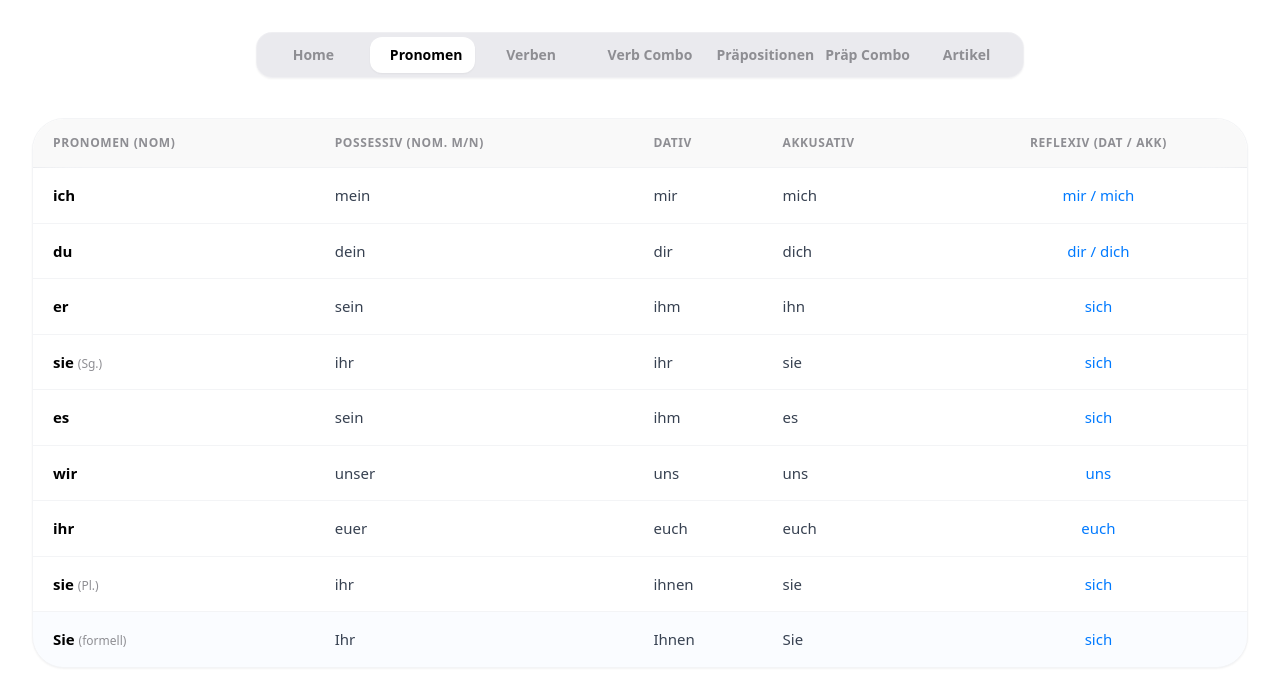
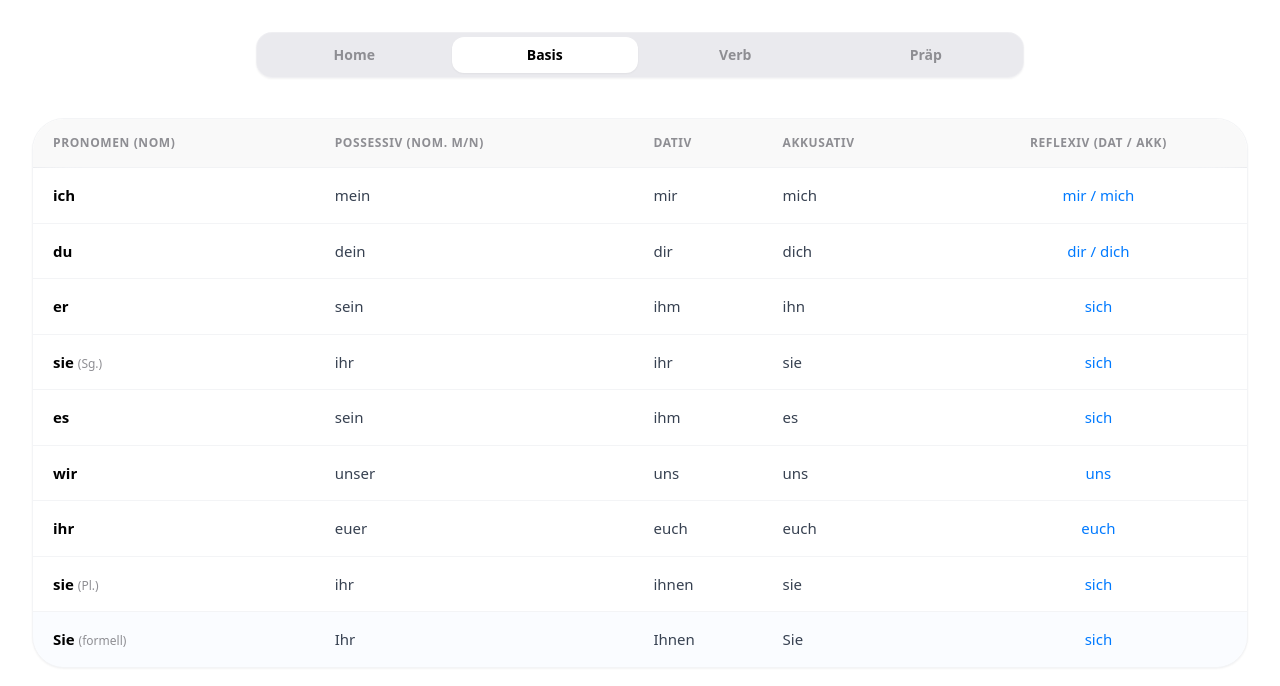
Before and after one commit to iwaszm/DEgrammar, a plain HTML site: page index.html in a window 1280 px wide. Both pictures are taken after a click on the element "Wir". Drawn offline with nearby package versions, Linux system fonts and the light colour scheme.

Commit message:
Refine navigation layout

```diff
--- a/assets/js/app.js
+++ b/assets/js/app.js
@@ -9,11 +9,14 @@ document.addEventListener('DOMContentLoaded', () => {
 
     // --- Navigation Logic ---
     const btnHome = document.getElementById('nav-home');
+    const btnBasis = document.getElementById('nav-basis');
     const btnVerben = document.getElementById('nav-verben');
+    const btnVerbenPage = document.getElementById('nav-verben-page');
     const btnVerbCombo = document.getElementById('nav-verb-combo');
     const btnPronomen = document.getElementById('nav-pronomen');
     const btnArtikel = document.getElementById('nav-artikel');
     const btnPraepositionen = document.getElementById('nav-praepositionen');
+    const btnPraepositionenPage = document.getElementById('nav-praepositionen-page');
     const btnPraepositionenCombo = document.getElementById('nav-praepositionen-combo');
 
     const pageHome = document.getElementById('page-home');
@@ -25,6 +28,24 @@ document.addEventListener('DOMContentLoaded', () => {
     const pagePraepositionenCombo = document.getElementById('page-praepositionen-combo');
 
     const navContainer = document.getElementById('main-nav-container');
+    const navBasisMenu = document.getElementById('nav-basis-menu');
+    const navVerbenMenu = document.getElementById('nav-verben-menu');
+    const navPraepositionenMenu = document.getElementById('nav-praepositionen-menu');
+
+    const closeNavMenus = () => {
+        navBasisMenu?.classList.add('hidden');
+        navVerbenMenu?.classList.add('hidden');
+        navPraepositionenMenu?.classList.add('hidden');
+    };
+
+    const toggleNavMenu = (menu) => {
+        if (!menu) return;
+        const willOpen = menu.classList.contains('hidden');
+        [navBasisMenu, navVerbenMenu, navPraepositionenMenu]
+            .filter(otherMenu => otherMenu && otherMenu !== menu)
+            .forEach(otherMenu => otherMenu.classList.add('hidden'));
+        menu.classList.toggle('hidden', !willOpen);
+    };
 
     function switchPage(pageId) {
         const pages = [
@@ -36,6 +57,8 @@ document.addEventListener('DOMContentLoaded', () => {
             { id: 'praepositionen', btn: btnPraepositionen, el: pagePraepositionen },
             { id: 'praepositionen-combo', btn: btnPraepositionenCombo, el: pagePraepositionenCombo }
         ];
+
+        closeNavMenus();
 
         pages.forEach(p => {
             if (p.id === pageId) {
@@ -52,6 +75,20 @@ document.addEventListener('DOMContentLoaded', () => {
                 }
             }
         });
+
+        const activeParentMap = {
+            'pronomen': btnBasis,
+            'artikel': btnBasis,
+            'verb-combo': btnVerben,
+            'verben': btnVerben,
+            'praepositionen': btnPraepositionen,
+            'praepositionen-combo': btnPraepositionen
+        };
+        const activeParent = activeParentMap[pageId];
+        if (activeParent) {
+            activeParent.classList.add('bg-white', 'shadow-sm', 'text-black');
+            activeParent.classList.remove('text-[#8E8E93]');
+        }
 
         // Toggle nav visibility
         if (pageId === 'home') {
@@ -71,12 +108,29 @@ document.addEventListener('DOMContentLoaded', () => {
     }
 
     if (btnHome) btnHome.addEventListener('click', () => switchPage('home'));
-    btnVerben.addEventListener('click', () => switchPage('verben'));
+    btnBasis?.addEventListener('click', (e) => {
+        e.stopPropagation();
+        toggleNavMenu(navBasisMenu);
+    });
+    btnVerben.addEventListener('click', (e) => {
+        e.stopPropagation();
+        toggleNavMenu(navVerbenMenu);
+    });
+    btnVerbenPage?.addEventListener('click', () => switchPage('verben'));
     btnVerbCombo.addEventListener('click', () => switchPage('verb-combo'));
     btnPronomen.addEventListener('click', () => switchPage('pronomen'));
     btnArtikel.addEventListener('click', () => switchPage('artikel'));
-    btnPraepositionen.addEventListener('click', () => switchPage('praepositionen'));
+    btnPraepositionen.addEventListener('click', (e) => {
+        e.stopPropagation();
+        toggleNavMenu(navPraepositionenMenu);
+    });
+    btnPraepositionenPage?.addEventListener('click', () => switchPage('praepositionen'));
     btnPraepositionenCombo.addEventListener('click', () => switchPage('praepositionen-combo'));
+    document.addEventListener('click', (e) => {
+        if (!e.target.closest('#main-nav-container')) {
+            closeNavMenus();
+        }
+    });
 
     // Home Page Interaction
     document.querySelectorAll('.home-link').forEach(link => {
@@ -984,6 +1038,7 @@ document.addEventListener('DOMContentLoaded', () => {
     initPrepComboFilters();
     renderPraepositionenTable();
     renderPraepositionenComboTable();
+    switchPage('home');
 
     // Export for external use
     window.switchPage = switchPage;
--- a/index.html
+++ b/index.html
@@ -237,30 +237,51 @@
     <div class="max-w-7xl mx-auto px-4 sm:px-6 lg:px-8 pt-8">
 
         <!-- Navigation Bar (iOS Segmented Control) -->
-        <div id="main-nav-container" class="mb-10 transition-all duration-300 hidden opacity-0 pointer-events-none">
+        <div id="main-nav-container" class="relative z-40 mb-10 transition-all duration-300 hidden opacity-0 pointer-events-none">
             <div class="mx-auto flex w-full max-w-3xl justify-center">
-                <div class="grid w-full grid-cols-2 gap-1 rounded-2xl border border-white/20 bg-[#E5E5EA]/80 p-1 shadow-sm backdrop-blur-md sm:grid-cols-7">
-                    <button id="nav-home" class="px-3 sm:px-5 py-2 rounded-xl text-sm font-semibold transition-all duration-200 text-[#8E8E93] hover:text-black">
+                <div class="grid w-full grid-cols-2 gap-1 rounded-2xl border border-white/20 bg-[#E5E5EA]/80 p-1 shadow-sm backdrop-blur-md sm:grid-cols-4">
+                    <button id="nav-home" class="px-3 sm:px-5 py-2 rounded-xl text-sm font-semibold transition-all duration-200 text-[#8E8E93] hover:text-black sm:row-start-1 sm:col-start-1">
                         Home
                     </button>
-                    <button id="nav-pronomen" class="px-3 sm:px-5 py-2 rounded-xl text-sm font-semibold transition-all duration-200 text-[#8E8E93] hover:text-black whitespace-nowrap">
+                    <div class="relative sm:row-start-1 sm:col-start-2">
+                        <button id="nav-basis" class="w-full px-3 sm:px-5 py-2 rounded-xl text-sm font-semibold transition-all duration-200 text-[#8E8E93] hover:text-black whitespace-nowrap">
+                            Basis
+                        </button>
+                        <div id="nav-basis-menu" class="hidden absolute left-0 top-full z-50 mt-2 min-w-full rounded-2xl border border-white/20 bg-white/95 p-1 shadow-lg backdrop-blur-md">
+                            <button id="nav-pronomen" class="w-full px-3 py-2 rounded-xl text-left text-sm font-semibold transition-all duration-200 text-[#8E8E93] hover:bg-[#F2F2F7] hover:text-black whitespace-nowrap">
                                 Pronomen
                             </button>
-                    <button id="nav-verben" class="px-3 sm:px-5 py-2 rounded-xl text-sm font-semibold transition-all duration-200 text-[#8E8E93] hover:text-black whitespace-nowrap">
+                            <button id="nav-artikel" class="w-full px-3 py-2 rounded-xl text-left text-sm font-semibold transition-all duration-200 text-[#8E8E93] hover:bg-[#F2F2F7] hover:text-black whitespace-nowrap">
+                                Artikel
+                            </button>
+                        </div>
+                    </div>
+                    <div class="relative sm:row-start-1 sm:col-start-3">
+                        <button id="nav-verben" class="w-full px-3 sm:px-5 py-2 rounded-xl text-sm font-semibold transition-all duration-200 text-[#8E8E93] hover:text-black whitespace-nowrap">
+                            Verb
+                        </button>
+                        <div id="nav-verben-menu" class="hidden absolute left-0 top-full z-50 mt-2 min-w-full rounded-2xl border border-white/20 bg-white/95 p-1 shadow-lg backdrop-blur-md">
+                            <button id="nav-verben-page" class="w-full px-3 py-2 rounded-xl text-left text-sm font-semibold transition-all duration-200 text-[#8E8E93] hover:bg-[#F2F2F7] hover:text-black whitespace-nowrap">
                                 Verben
                             </button>
-                    <button id="nav-verb-combo" class="px-3 sm:px-5 py-2 rounded-xl text-sm font-semibold transition-all duration-200 text-[#8E8E93] hover:text-black whitespace-nowrap">
-                        Verb Combo
+                            <button id="nav-verb-combo" class="w-full px-3 py-2 rounded-xl text-left text-sm font-semibold transition-all duration-200 text-[#8E8E93] hover:bg-[#F2F2F7] hover:text-black whitespace-nowrap">
+                                Combo
                             </button>
-                    <button id="nav-praepositionen" class="px-3 sm:px-5 py-2 rounded-xl text-sm font-semibold transition-all duration-200 text-[#8E8E93] hover:text-black whitespace-nowrap">
-                        Präpositionen
+                        </div>
+                    </div>
+                    <div class="relative sm:row-start-1 sm:col-start-4">
+                        <button id="nav-praepositionen" class="w-full px-3 sm:px-5 py-2 rounded-xl text-sm font-semibold transition-all duration-200 text-[#8E8E93] hover:text-black whitespace-nowrap">
+                            Präp
                         </button>
-                    <button id="nav-praepositionen-combo" class="px-3 sm:px-5 py-2 rounded-xl text-sm font-semibold transition-all duration-200 text-[#8E8E93] hover:text-black whitespace-nowrap">
-                        Präp Combo
+                        <div id="nav-praepositionen-menu" class="hidden absolute left-0 top-full z-50 mt-2 min-w-full rounded-2xl border border-white/20 bg-white/95 p-1 shadow-lg backdrop-blur-md">
+                            <button id="nav-praepositionen-page" class="w-full px-3 py-2 rounded-xl text-left text-sm font-semibold transition-all duration-200 text-[#8E8E93] hover:bg-[#F2F2F7] hover:text-black whitespace-nowrap">
+                                Präp
                             </button>
-                    <button id="nav-artikel" class="px-3 sm:px-5 py-2 rounded-xl text-sm font-semibold transition-all duration-200 text-[#8E8E93] hover:text-black whitespace-nowrap">
-                        Artikel
+                            <button id="nav-praepositionen-combo" class="w-full px-3 py-2 rounded-xl text-left text-sm font-semibold transition-all duration-200 text-[#8E8E93] hover:bg-[#F2F2F7] hover:text-black whitespace-nowrap">
+                                Combo
                             </button>
+                        </div>
+                    </div>
                 </div>
             </div>
         </div>
```
Lines whose indentation alone changed are shown as unchanged.
